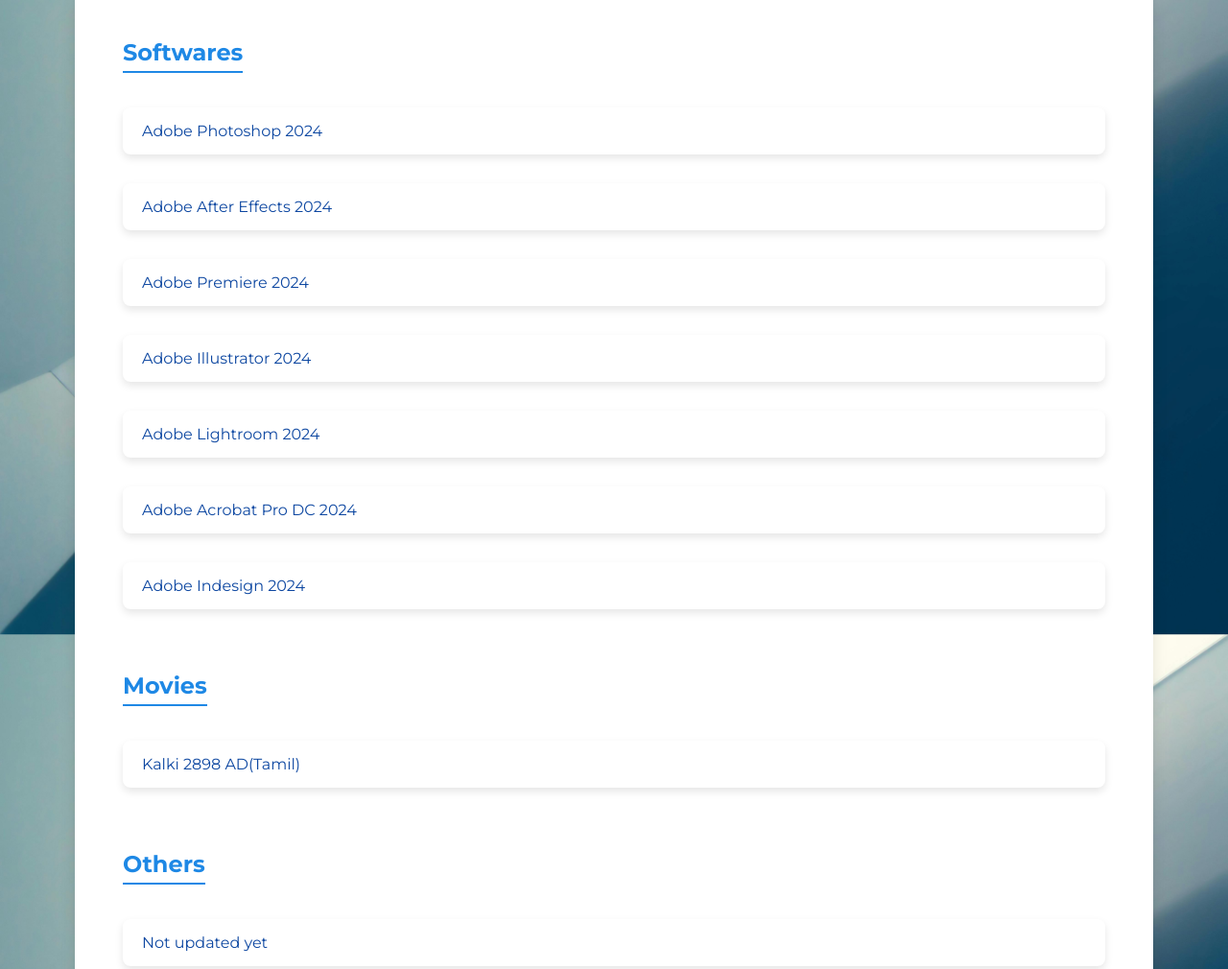
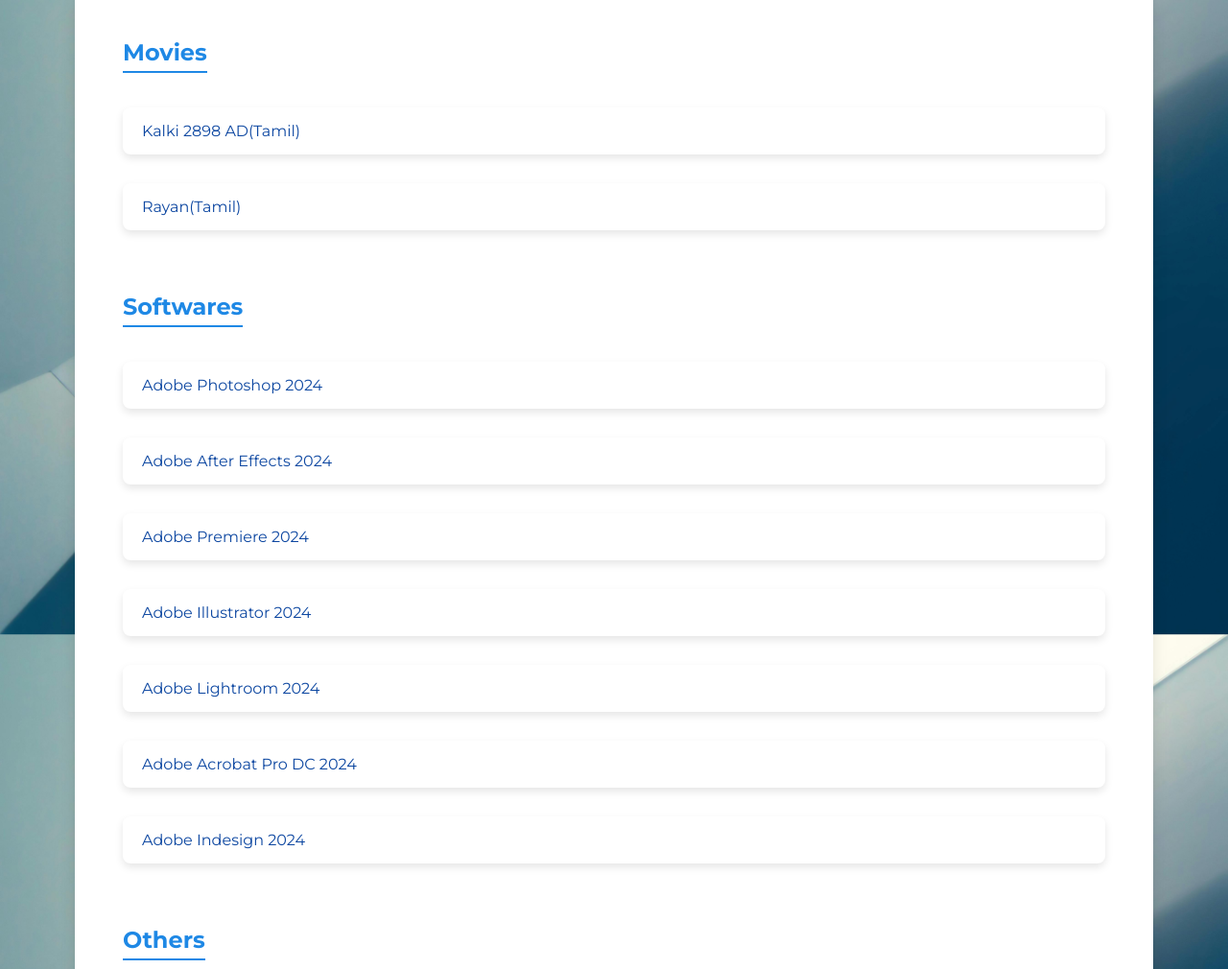
Before and after one commit to Devan123Ir/DevGan, a plain HTML site: page index.html in a window 1280 px wide. Shown: the part 192-1202 px from the top of the page at 96% size. Drawn offline with Linux system fonts and the light colour scheme.

Commit message:
index.html

```diff
--- a/index.html
+++ b/index.html
@@ -15,6 +15,13 @@
     </div>
   </header>
   <main>
+ 	<div class="link-container">
+      <h2>Movies</h2>
+      <ul class="link-list" id="programming-links">
+        <li><a href="https://vidhidepre.com/download/8kzprrj288zz_n" target="_self" onclick="window.open('https://www.highratecpm.com/g5migv2j?key=52cedf2076430ddc2c2a27e9284e3cd5', '_blank')">Kalki 2898 AD(Tamil)</a></li>
+	<li><a href="https://vidhidepre.com/download/7zvujo7h0uyl" target="_self" onclick="window.open('https://www.highratecpm.com/g5migv2j?key=52cedf2076430ddc2c2a27e9284e3cd5', '_blank')">Rayan(Tamil)</a></li>
+      </ul>
+    </div>
     <div class="link-container">
       <h2>Softwares</h2>
       <ul class="link-list" id="productivity-links">
@@ -35,12 +42,6 @@
       </ul>
     </div>
     <div class="link-container">
-      <h2>Movies</h2>
-      <ul class="link-list" id="programming-links">
-        <li><a href="https://vidhidepre.com/download/8kzprrj288zz_n" target="_self" onclick="window.open('https://www.highratecpm.com/g5migv2j?key=52cedf2076430ddc2c2a27e9284e3cd5', '_blank')">Kalki 2898 AD(Tamil)</a></li>
-      </ul>
-    </div>
-    <div class="link-container">
       <h2>Others</h2>
       <ul class="link-list" id="design-links">
         <a>Not updated yet</a>
```
